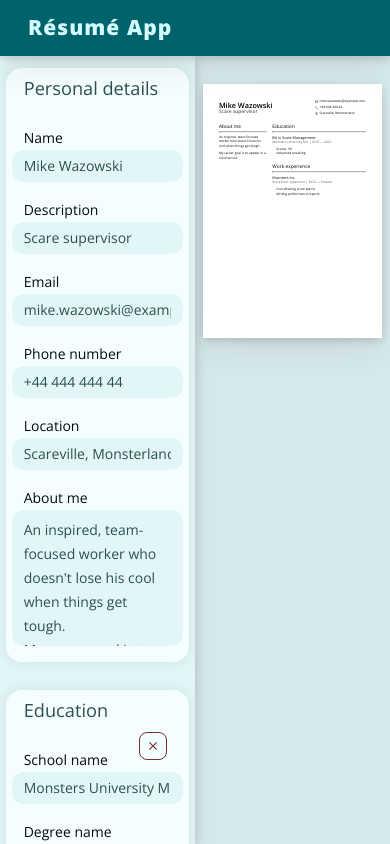
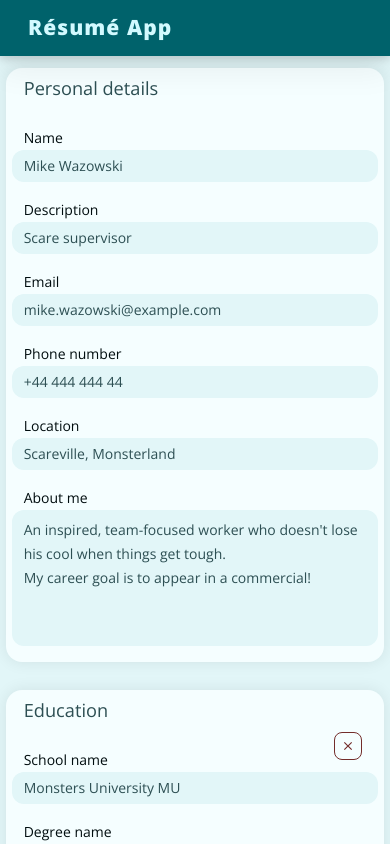
Before and after one commit to vicpues/odin-cv, a React (Vite) app: page / in a window 390 px wide. Built offline with nearby package versions, Linux system fonts and the light colour scheme.

Commit message:
feat: Make editor sideways scrollable on mobile
To switch between edit/preview views, mobile users can just swipe left/right.

```diff
--- a/src/App.css
+++ b/src/App.css
@@ -10,11 +10,31 @@ body {
   --nav-height: 3.5rem;
 }
 
-main {
+#editor {
   display: grid;
   grid-template-rows: calc(100vh - var(--nav-height));
   grid-template-columns: min(50vw, 40rem) 1fr;
   padding-top: var(--nav-height);
+}
+
+@media screen and (max-width: 600px) {
+  #editor {
+    display: flex;
+    width: 100%;
+    height: 100%;
+    overflow-x: scroll;
+    scroll-snap-type: x mandatory;
+    scrollbar-color: var(--border-muted) var(--bg-dark);
+
+    > * {
+      min-width: 100vw;
+      scroll-snap-align: start;
+    }
+
+    #output-container {
+      --page-width: 95cqw;
+    }
+  }
 }
 
 /* GENERAL */
```
